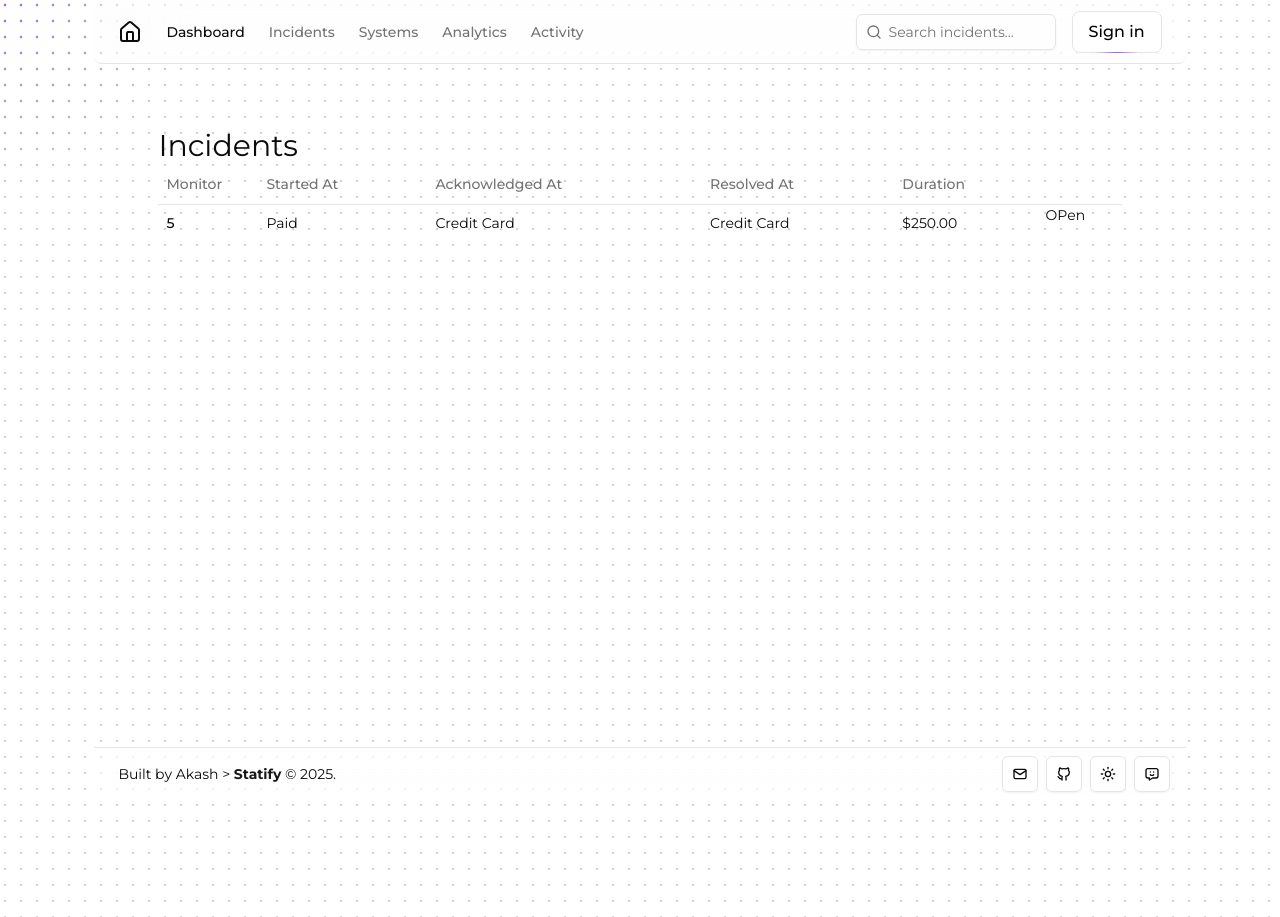
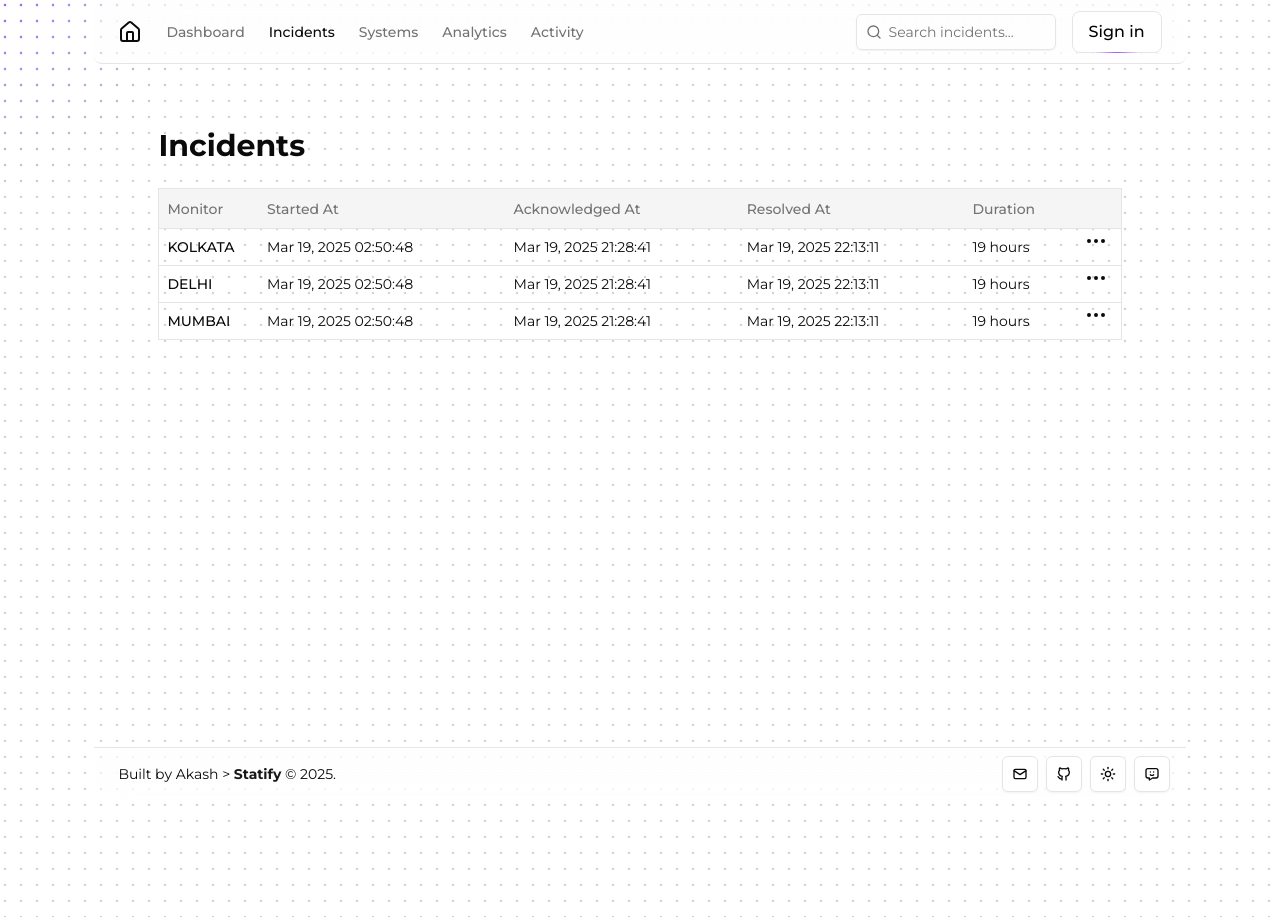
Before and after one commit to AkashJana18/statify, a Next.js app: page /dashboard/incidents in a window 1280 px wide. Built offline with nearby package versions, Linux system fonts and the light colour scheme; no server answers.

Commit message:
Created an Incident page

```diff
--- a/src/app/dashboard/incidents/[id]/components/event.tsx
+++ b/src/app/dashboard/incidents/[id]/components/event.tsx
@@ -1,25 +1,24 @@
 import { format } from "date-fns";
 
 // import type { ValidIcon } from "@/components/icons";
-// import { Icons } from "@/components/icons";
+import { Icon, TriangleAlert, Eye, Check } from "lucide-react";
 
 export function Event({
   label,
   date,
-//   icon,
   children,
 }: {
   label: string;
   date: Date;
-//   icon: ValidIcon;
   children?: React.ReactNode;
 }) {
-//   const Icon = Icons[icon];
   return (
     <div className="group -m-2 relative flex gap-4 border border-transparent p-2">
       <div className="relative">
         <div className="rounded-full border bg-background p-2">
-          {/* <Icon className="h-4 w-4" /> */}
+          {(label.startsWith("Started") && <TriangleAlert />) ||
+            (label.startsWith("Acknowledged") && <Eye />) ||
+            (label.startsWith("Resolved") && <Check />)}
         </div>
         <div className="absolute inset-x-0 mx-auto h-full w-[2px] bg-muted" />
       </div>
--- a/src/app/dashboard/incidents/[id]/page.tsx
+++ b/src/app/dashboard/incidents/[id]/page.tsx
@@ -1,13 +1,6 @@
-import {
-  Card,
-  CardContent,
-  CardDescription,
-  CardFooter,
-  CardHeader,
-  CardTitle,
-} from "@/components/ui/card";
 import { ArrowUpRight, Link } from "lucide-react";
-import {Event} from "./components/event"
+import { Event } from "./components/event";
+import { incidentsData } from "@/data/incidents";
 
 export default function ({
   params,
@@ -16,42 +9,39 @@ export default function ({
     id: string;
   };
 }) {
+
+  const incident = incidentsData.find((item) => item.id.toString() === params.id);
   return (
     <div className="h-screen w-full p-16">
       <h1 className="text-3xl">Incident#{params.id}</h1>
-      <div className="grid gap-6">
-        <div className="grid grid-cols-2 gap-4 sm:grid-cols-4 md:gap-6">
-          <div className="flex flex-col gap-2 rounded-lg border px-3 py-2">
+      <div className="grid gap-6 pt-6">
+        <div className="grid grid-cols-2 gap-4 sm:grid-cols-4 md:gap-6 ">
+          <div className="flex flex-col gap-2 rounded-lg border px-3 py-2 hover:border-primary">
             <p className="font-light text-muted-foreground text-sm uppercase">
               Monitor
             </p>
             <div className="flex flex-row items-end gap-2">
-              <p className="font-semibold text-xl"></p>
-              <Link
-                href={``}
-                className="text-muted-foreground hover:text-foreground"
-              >
+              <p className="font-semibold text-xl"> {incident?.Monitor}</p>
                 <ArrowUpRight />
-              </Link>
             </div>
           </div>
-          <div className="flex flex-col gap-2 rounded-lg border px-3 py-2">
+          <div className="flex flex-col gap-2 rounded-lg border px-3 py-2 hover:border-primary">
             <p className="font-light text-muted-foreground text-sm uppercase">
               Duration
             </p>
-            <p className="font-semibold text-xl">Duration</p>
+            <p className="font-semibold text-xl">{incident?.Duration}</p>
           </div>
-          <div className="flex flex-col gap-2 rounded-lg border px-3 py-2">
+          <div className="flex flex-col gap-2 rounded-lg border px-3 py-2 hover:border-primary">
             <p className="font-light text-muted-foreground text-sm uppercase">
               Auto-resolved
             </p>
-            <p className="font-mono font-semibold text-xl">incidents</p>
+            <p className="font-mono font-semibold text-xl">False</p>
           </div>
         </div>
-        <div className="max-w-xl">
-            <Event label="Started" date={new Date()} >
-
-            </Event>
+        <div className="max-w-xl text-2xl">
+          <Event label="Started" date={new Date()}></Event>
+          <Event label="Acknowledged " date={new Date()}></Event>
+          <Event label="Resolved" date={new Date()}></Event>
         </div>
       </div>
     </div>
--- a/src/app/dashboard/incidents/page.tsx
+++ b/src/app/dashboard/incidents/page.tsx
@@ -15,39 +15,41 @@ import {
   DropdownMenuSeparator,
   DropdownMenuTrigger,
 } from "@/components/ui/dropdown-menu";
-import { incidentsData } from "@/data/dashboard-data";
+import { incidentsData } from "@/data/incidents";
 import { useRouter } from "next/navigation";
+import { Ellipsis } from "lucide-react";
 
 export default function incidents() {
   const navigate = useRouter();
-  const id: number = 5; // Replace with the actual ID you want to use
 
   return (
-    <div className=" h-screen w-full p-16 ">
-      <h1 className="text-3xl">Incidents</h1>
-      <Table>
-        <TableHeader>
-          <TableRow>
-            <TableHead className="w-[100px]">Monitor</TableHead>
+    <div className="h-screen w-full p-16 md:p-8 lg:p-16 ">
+      <h1 className="text-2xl md:text-3xl font-bold">Incidents</h1>
+      <div className="overflow-x-auto grid ">
+        <Table className="mt-6 sm:w-full rounded-md border">
+          <TableHeader className="bg-muted  text-muted-foreground">
+            <TableRow >
+              <TableHead className="w-[100px] ">Monitor</TableHead>
               <TableHead>Started At</TableHead>
               <TableHead>Acknowledged At</TableHead>
               <TableHead>Resolved At</TableHead>
               <TableHead>Duration</TableHead>
+              <TableHead></TableHead>
             </TableRow>
           </TableHeader>
           <TableBody>
-          <TableRow>
+            {incidentsData.map((items, id) => (
+              <TableRow key={items.id}>
+                <TableCell className="font-medium">{items.Monitor}</TableCell>
+                <TableCell>{items.StartedAt}</TableCell>
+                <TableCell>{items.AcknowledgedAt}</TableCell>
+                <TableCell>{items.ResolvedAt}</TableCell>
+                <TableCell>{items.Duration}</TableCell>
 
-            <TableCell className="font-medium">{id}</TableCell>
-            <TableCell>Paid</TableCell>
-            <TableCell>Credit Card</TableCell>
-            <TableCell>Credit Card</TableCell>
-            <TableCell>$250.00</TableCell>
                 <DropdownMenu>
                   <DropdownMenuTrigger>
-                <div>
-                  <img src="" alt="" />
-                  OPen
+                    <div className="flex flex-row items-center">
+                      < Ellipsis />
                     </div>
                   </DropdownMenuTrigger>
                   <DropdownMenuContent>
@@ -55,15 +57,23 @@ export default function incidents() {
                     <DropdownMenuItem>Resolve</DropdownMenuItem>
                     <DropdownMenuSeparator />
                     <DropdownMenuItem>
-                  <button onClick={() => navigate.push(`/dashboard/incidents/${id}`)}>Details</button>
+                      <button
+                        onClick={() =>
+                          navigate.push(`/dashboard/incidents/${items.id}`)
+                        }
+                      >
+                        Details
+                      </button>
                     </DropdownMenuItem>
                     <DropdownMenuSeparator />
                     <DropdownMenuItem>Delete</DropdownMenuItem>
                   </DropdownMenuContent>
                 </DropdownMenu>
               </TableRow>
+            ))}
           </TableBody>
         </Table>
       </div>
+    </div>
   );
 }
--- a/src/app/dashboard/layout.tsx
+++ b/src/app/dashboard/layout.tsx
@@ -16,7 +16,7 @@ export const metadata: Metadata = {
 
 export default function RootLayout({ children }: { children: ReactNode }) {
   return (
-              <div className="">
+              <div className="montserrat ">
                 <Navbar/>
                 {children}
               </div>
--- a/src/components/Dashboard/Navbar.tsx
+++ b/src/components/Dashboard/Navbar.tsx
@@ -1,36 +1,44 @@
+"use client"
 import { Input } from "@/components/ui/input";
 import { Sheet, SheetContent, SheetTrigger } from "@/components/ui/sheet";
 import { SignInButton, SignedIn, SignedOut, UserButton } from "@clerk/nextjs";
 import { House, Menu, Search } from "lucide-react";
 import Link from "next/link";
 import { Button } from "../ui/button";
+import { usePathname } from "next/navigation";
+import { link } from "fs";
 
 const Navbar = () => {
+  const pathname = usePathname();
+
+  const isActive = (href: string) => {
+    return pathname === href ? "text-foreground" : "text-muted-foreground";
+  };
   return (
     <header className="sticky w-full rounded-lg top-0 flex h-16 items-center gap-[17rem] border-b bg-transparent backdrop-blur-lg px-4 md:px-6 z-[999]">
       <nav className="hidden flex-col gap-6 text-lg font-medium md:flex md:flex-row md:items-center md:gap-5 md:text-sm lg:gap-6">
         <Link
           href="/"
-          className="flex items-center gap-2 text-lg font-semibold md:text-base"
+          className={`flex items-center gap-2 text-lg font-semibold md:text-base`}
         >
           <House className="h-6 w-6" />
           <span className="sr-only">Statify</span>
         </Link>
         <Link
-          href="#"
-          className="text-foreground transition-colors hover:text-foreground"
+          href="/dashboard"
+          className={`text-foreground transition-colors hover:text-foreground ${isActive("/dashboard")}`}
         >
           Dashboard
         </Link>
         <Link
           href="/dashboard/incidents"
-          className="text-muted-foreground transition-colors hover:text-foreground"
+          className={`hover:text-foreground ${isActive("/dashboard/incidents")}`}
         >
           Incidents
         </Link>
         <Link
           href="#sytems"
-          className="text-muted-foreground transition-colors hover:text-foreground"
+          className={`text-muted-foreground transition-colors hover:text-foreground`}
         >
           Systems
         </Link>
@@ -63,18 +71,18 @@ const Navbar = () => {
               <House className="h-6 w-6" />
               <span className="sr-only">Statify</span>
             </Link>
-            <Link href="#" className="hover:text-foreground">
+            <Link href="/dashboard" className={`hover:text-foreground ${isActive("/dashboard")}`}>
               Dashboard
             </Link>
             <Link
               href="/dashboard/incidents"
-              className="text-muted-foreground hover:text-foreground"
+              className={`text-muted-foreground hover:text-foreground ${isActive("/dashboard/incidents")}`}
             >
               Incidents
             </Link>
             <Link
               href="#"
-              className="text-muted-foreground hover:text-foreground"
+              className={`text-muted-foreground hover:text-foreground`}
             >
               Systems
             </Link>
--- a/src/data/incidents.ts
+++ b/src/data/incidents.ts
@@ -1,37 +1,27 @@
 export const incidentsData = [
     {
-    Monitor: "INV001",
-    Started_At: "222",
-    Acknowledged_At: "33",
-    Resolved_At: "11",
-    Duration: "222",
+    id: 1,
+    Monitor: "KOLKATA",
+    StartedAt: "Mar 19, 2025 02:50:48",
+    AcknowledgedAt: "Mar 19, 2025 21:28:41",
+    ResolvedAt: "Mar 19, 2025 22:13:11",
+    Duration: "19 hours",
     },
     {
-    Monitor: "INV001",
-    Started_At: "222",
-    Acknowledged_At: "33",
-    Resolved_At: "11",
-    Duration: "222",
+    id: 2,
+    Monitor: "DELHI",
+    StartedAt: "Mar 19, 2025 02:50:48",
+    AcknowledgedAt: "Mar 19, 2025 21:28:41",
+    ResolvedAt: "Mar 19, 2025 22:13:11",
+    Duration: "19 hours",
     },
     {
-    Monitor: "INV001",
-    Started_At: "222",
-    Acknowledged_At: "33",
-    Resolved_At: "11",
-    Duration: "222",
+    id: 3,
+    Monitor: "MUMBAI",
+    StartedAt: "Mar 19, 2025 02:50:48",
+    AcknowledgedAt: "Mar 19, 2025 21:28:41",
+    ResolvedAt: "Mar 19, 2025 22:13:11",
+    Duration: "	19 hours",
     },
-    {
-    Monitor: "INV001",
-    Started_At: "222",
-    Acknowledged_At: "33",
-    Resolved_At: "11",z
-    Duration: "222",
-    },
-    {
-    Monitor: "INV001",
-    Started_At: "222",
-    Acknowledged_At: "33",
-    Resolved_At: "11",
-    Duration: "222",
-    },
+
 ]
```
Lines whose indentation alone changed are shown as unchanged.
